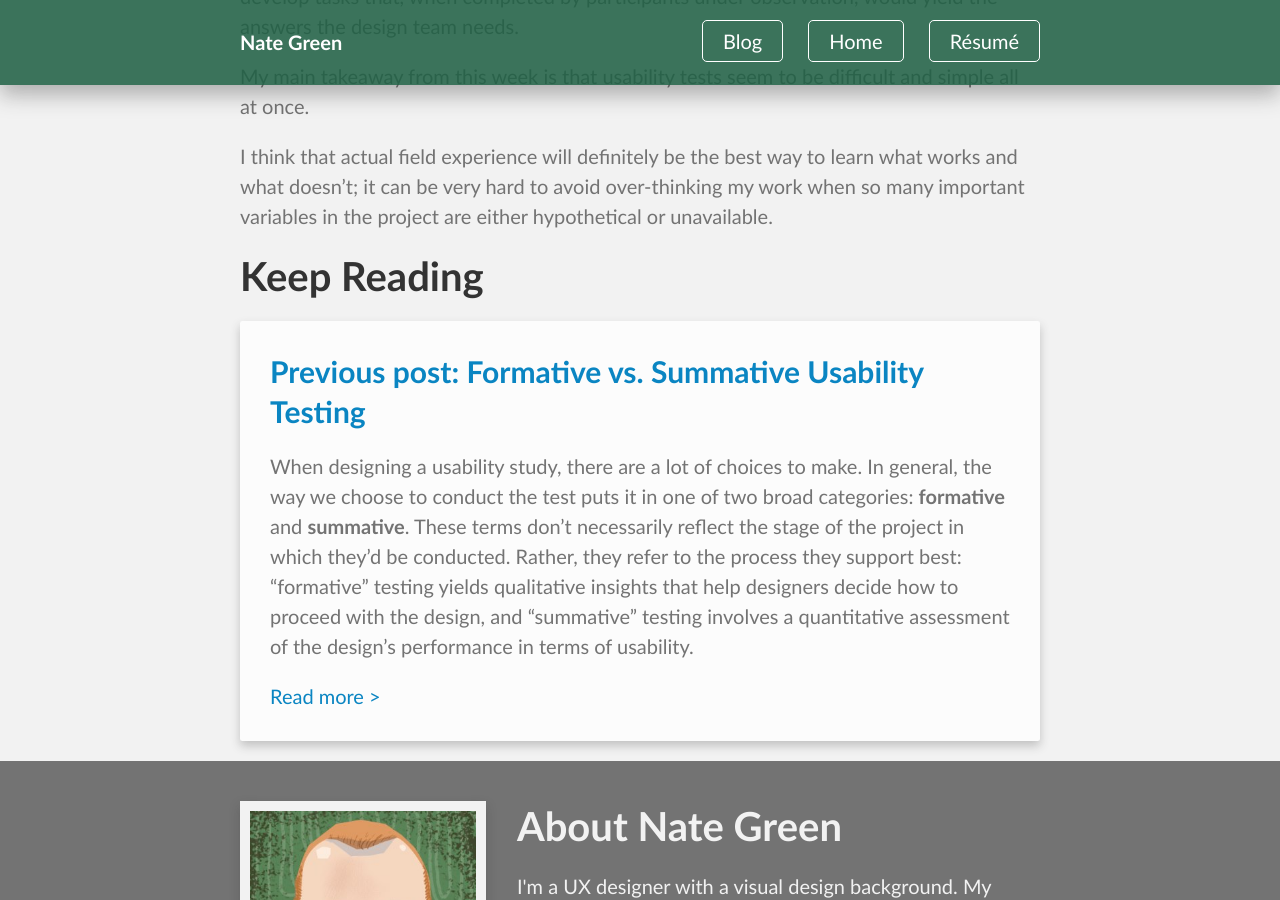
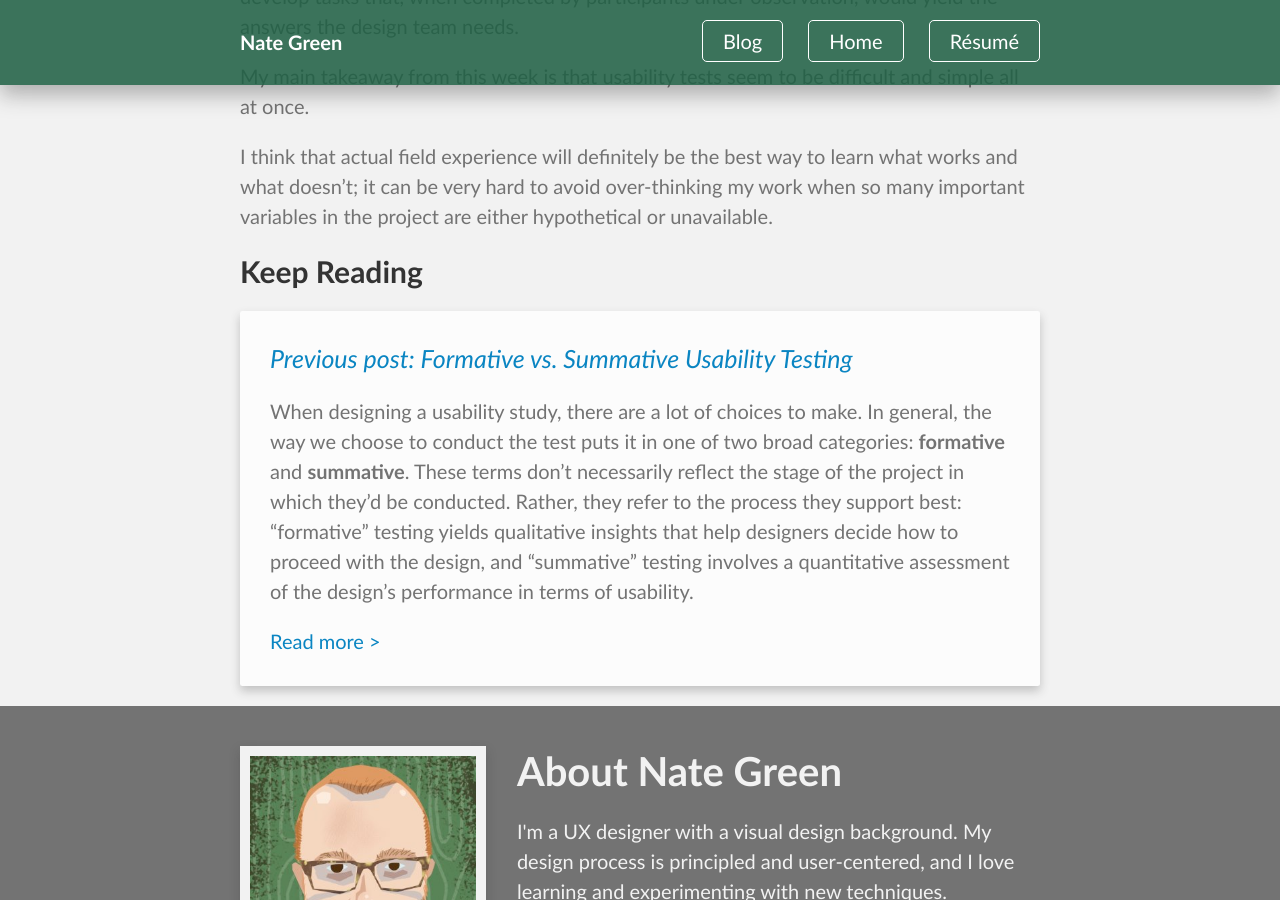
Before and after one commit to nategreen/old-website, a Jekyll site: the page built from _posts/2015-02-01-screeners-and-tasks.md, in a window 1280 px wide and 900 px high, scrolled down 349 px. Built offline with Jekyll 4.4.1, drawn with Linux system fonts in a browser that asks for light colours; nearby versions of some CDN libraries.

Commit message:
change headings in post layout (down one leve)

```diff
--- a/_layouts/post.html
+++ b/_layouts/post.html
@@ -12,22 +12,22 @@ layout: default
   </article>
 {% if page.next or page.previous %}
 	<aside class="post-nav">
-		<h1>Keep Reading</h1>
+		<h2>Keep Reading</h1>
 		<ul>
 		{% if page.next %}
 			<li class="card">
-				<h2>
+				<h3>
 					<a href="{{ page.next.url }}">Next post: {{ page.next.title }}</a>
-				</h2>
+				</h3>
 				{{ page.next.excerpt | markdownify }}
 				<p><a href="{{ page.next.url }}">Read more ></a></p>
 			</li>
 		{% endif %}
 		{% if page.previous %}
 			<li class="card">
-				<h2>
+				<h3>
 					<a href="{{ page.previous.url }}">Previous post: {{ page.previous.title }}</a>
-				</h2>
+				</h3>
 				{{ page.previous.excerpt | markdownify }}
 				<p><a href="{{ page.previous.url }}">Read more ></a></p>
 			</li>
```
